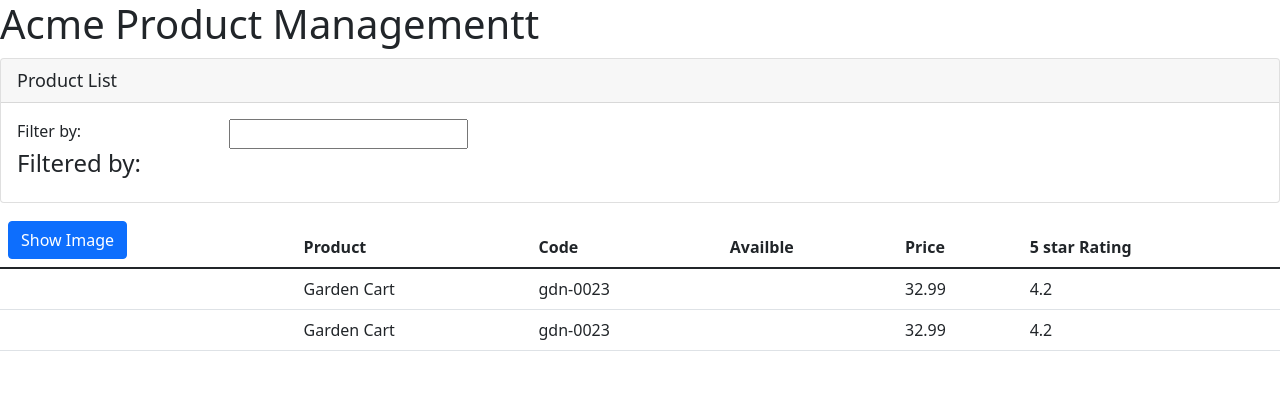
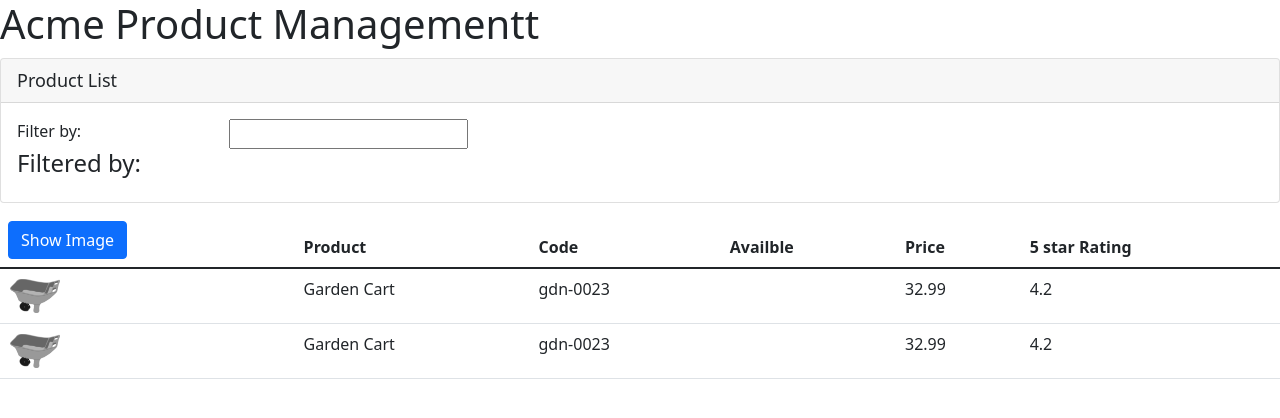
Before and after one commit to Mahmoud-Barry/Angular-GettingStarted, an Angular app: page / in a window 1280 px wide. Shown: the top 418 px of the page. Built offline with nearby package versions, Linux system fonts and the light colour scheme.

Commit message:
Property Binding

```diff
--- a/src/app/product/product-list.component.html
+++ b/src/app/product/product-list.component.html
@@ -36,7 +36,7 @@
 
         <tbody>
             <tr *ngFor="let product of products">
-                <td></td>
+                <td><img [src]="product.imageUrl" [style.width.px]="imageWidth" [style.margin.px]="imageMargin"></td>
                 <td>{{product.productName}}</td>
                 <td>{{product.productCode}}</td>
                 <td>{{product.realaseDate}}</td>
--- a/src/app/product/product-list.component.ts
+++ b/src/app/product/product-list.component.ts
@@ -7,6 +7,8 @@
 
 export class ProductListComponent{
     pageTitle: string = "Product List";
+    imageWidth : number = 50;
+    imageMargin: number = 2;
     products: any[] = [
         {
             "productId": 2,
```
